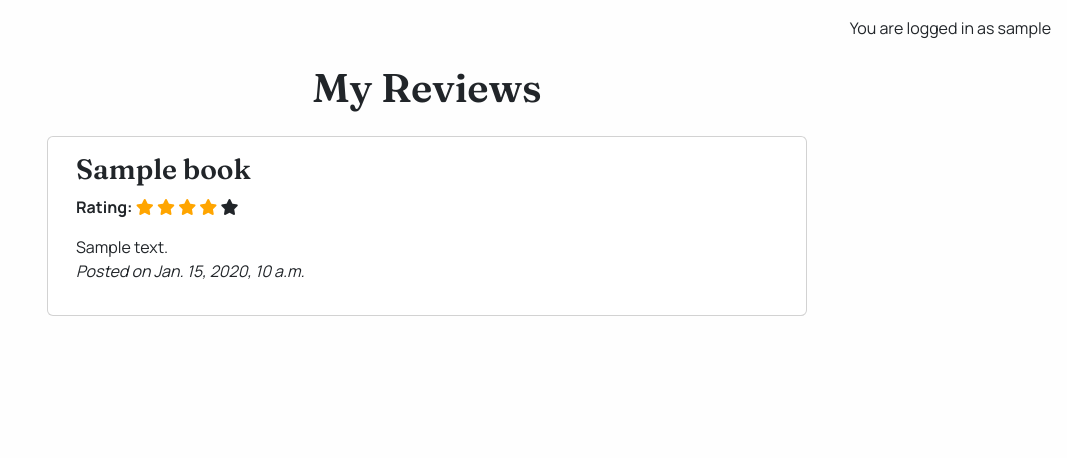
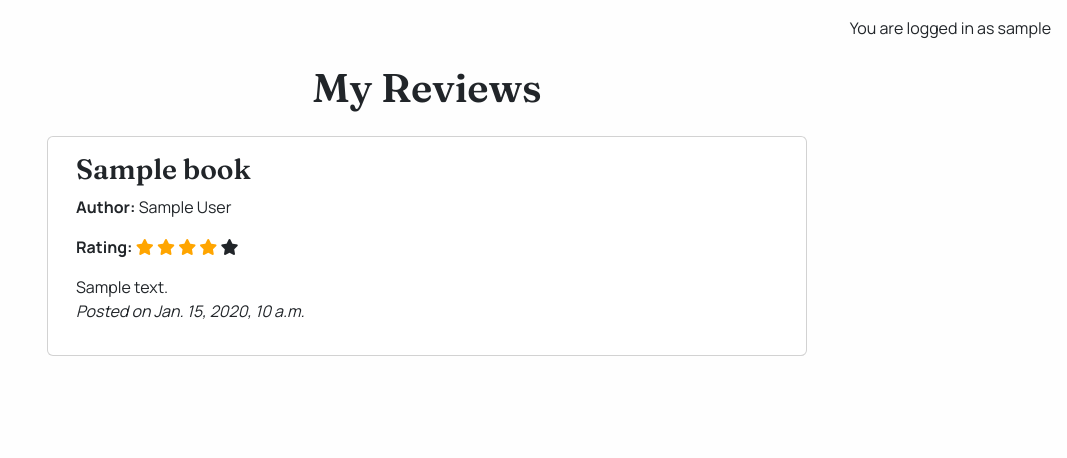
Before and after one commit to hamza-m1/readview, a Django app: page /my_reviews/ in a window 1280 px wide. Shown: the part 56-514 px from the top of the page, without its empty margins (213-1280 px from the left). Run offline with Django 4.2, Linux system fonts and the light colour scheme; a user stored in the database is signed in; tables that the repository leaves empty hold one stand-in row (values such as "Sample post"); some libraries are stand-ins or nearby versions.

Commit message:
Add author to reviews in my reviews

```diff
--- a/books/templates/books/my_reviews.html
+++ b/books/templates/books/my_reviews.html
@@ -11,6 +11,7 @@
                 <a href="{% url 'book_detail' review.book.slug %}" class="stretched-link"
                     aria-label="View details for {{ review.book.title }}"></a>
                 <h3>{{ review.book.title }}</h3>
+                <p><strong>Author:</strong> {{ review.book.author }}</p>
                 <div id="reviewRating{{ review.id }}" rating="{{ review.rating }}" class="mb-2">
                     <p><strong>Rating:</strong>
                         <span class="fa fa-star {% if review.rating > 0 %} checked {% endif %}"></span>
```
